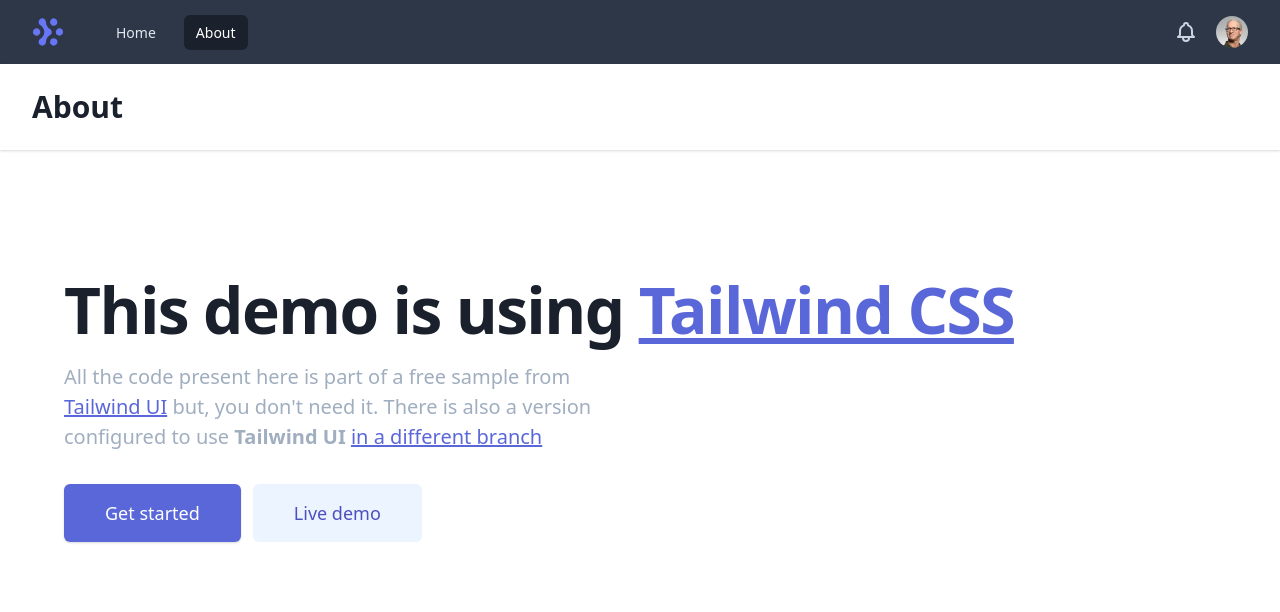
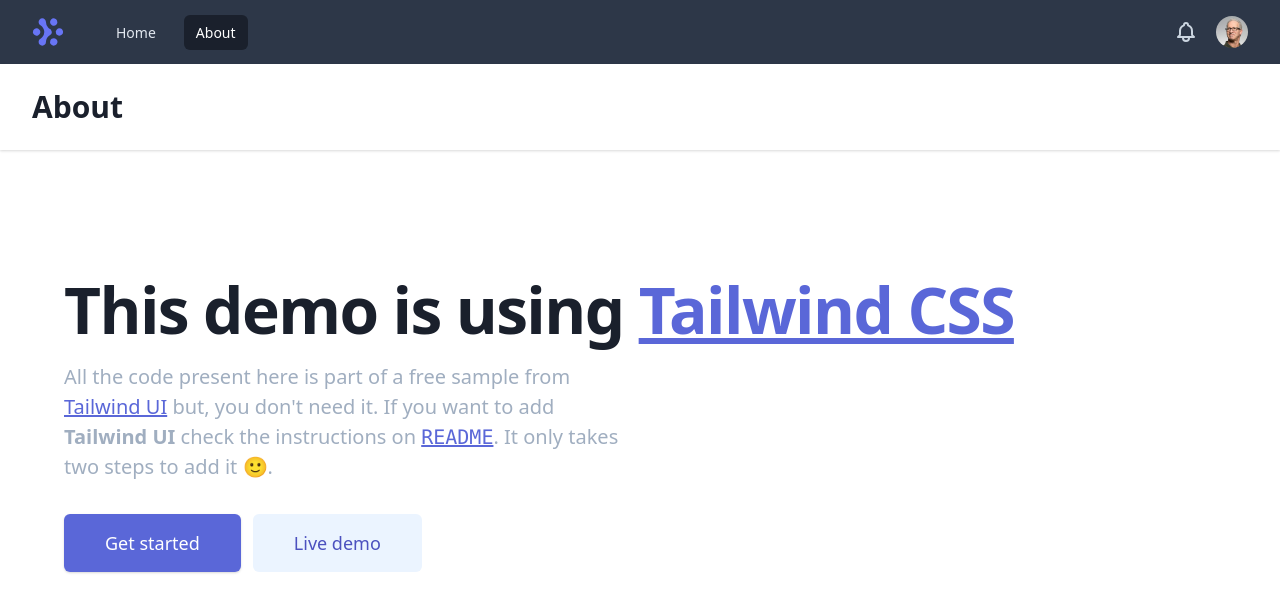
Before and after one commit to posva/vite-tailwind-starter, a Vue app: page /about in a window 1280 px wide. Shown: the top 612 px of the page. Built offline with nearby package versions, Linux system fonts and the light colour scheme; a web font is replaced by a local one.

Commit message:
update about page

```diff
--- a/src/views/About.vue
+++ b/src/views/About.vue
@@ -27,13 +27,13 @@
                 class="text-indigo-600 underline hover:text-indigo-500"
                 >Tailwind UI</a
               >
-              but, you don't need it. There is also a version configured to use
-              <b>Tailwind UI </b>&#32;
+              but, you don't need it. If you want to add
+              <b>Tailwind UI </b>&#32; check the instructions on
               <a
                 class="text-indigo-600 underline hover:text-indigo-500"
-                href="https://github.com/posva/vite-tailwind-starter/tree/tailwind-ui"
-                >in a different branch</a
-              >
+                href="https://github.com/posva/vite-tailwind-starter/tree/master#vite--tailwind-css-starter"
+                ><code>README</code></a
+              >. It only takes two steps to add it 🙂.
             </p>
             <div
               class="mt-5 sm:mt-8 sm:flex sm:justify-center lg:justify-start"
```
